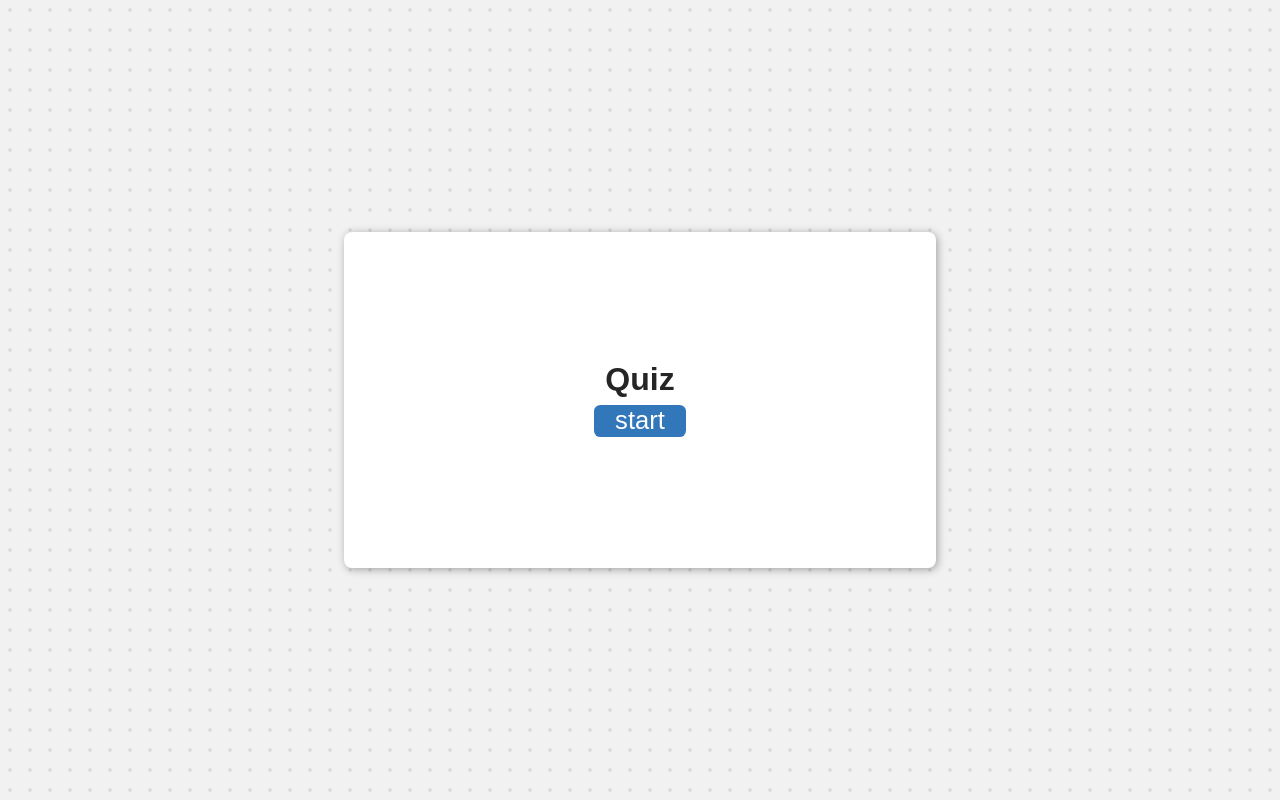
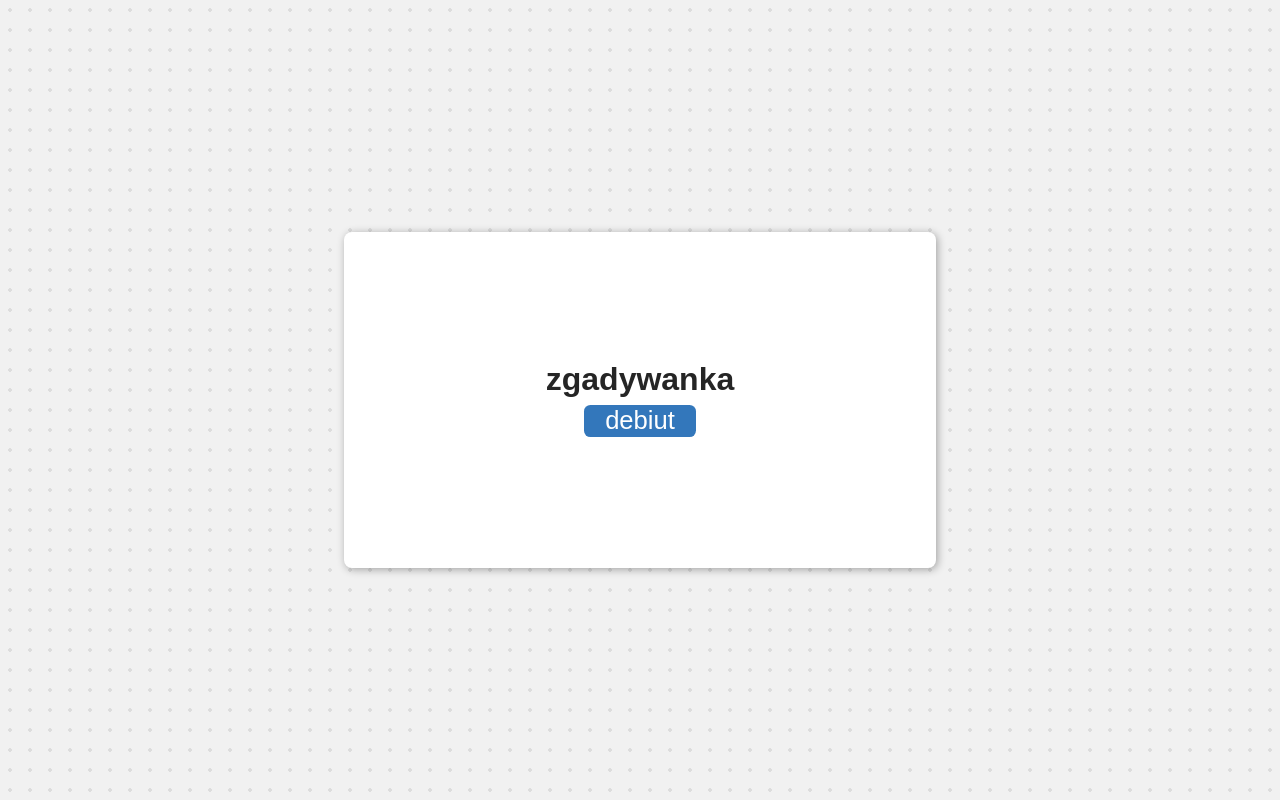
Before and after one commit to JPiatek100/artykul, a plain HTML site: page index.html in a window 1280 px wide. Drawn offline with nearby package versions, Linux system fonts and the light colour scheme.

Commit message:
Update index.html

```diff
--- a/index.html
+++ b/index.html
@@ -1,8 +1,8 @@
 <!DOCTYPE html>
-<html lang="en" >
+<html lang="pl" >
 <head>
   <meta charset="UTF-8">
-  <title>CodePen - animated quiz</title>
+  <title>:D</title>
   <link rel="stylesheet" href="https://cdnjs.cloudflare.com/ajax/libs/meyer-reset/2.0/reset.min.css">
 <link rel="stylesheet" href="./style.css">
 
@@ -11,9 +11,9 @@
 <!-- partial:index.partial.html -->
 <section class="quiz-container">
   <div class="page">
-    <h4 class="question">Quiz</h4>
+    <h4 class="question">zgadywanka</h4>
     <div class="answer-container"></div>
-    <button class="start-button">start</button>
+    <button class="start-button">debiut</button>
   </div>
   <span class="indicator hidden"></span>
 </section>
```
